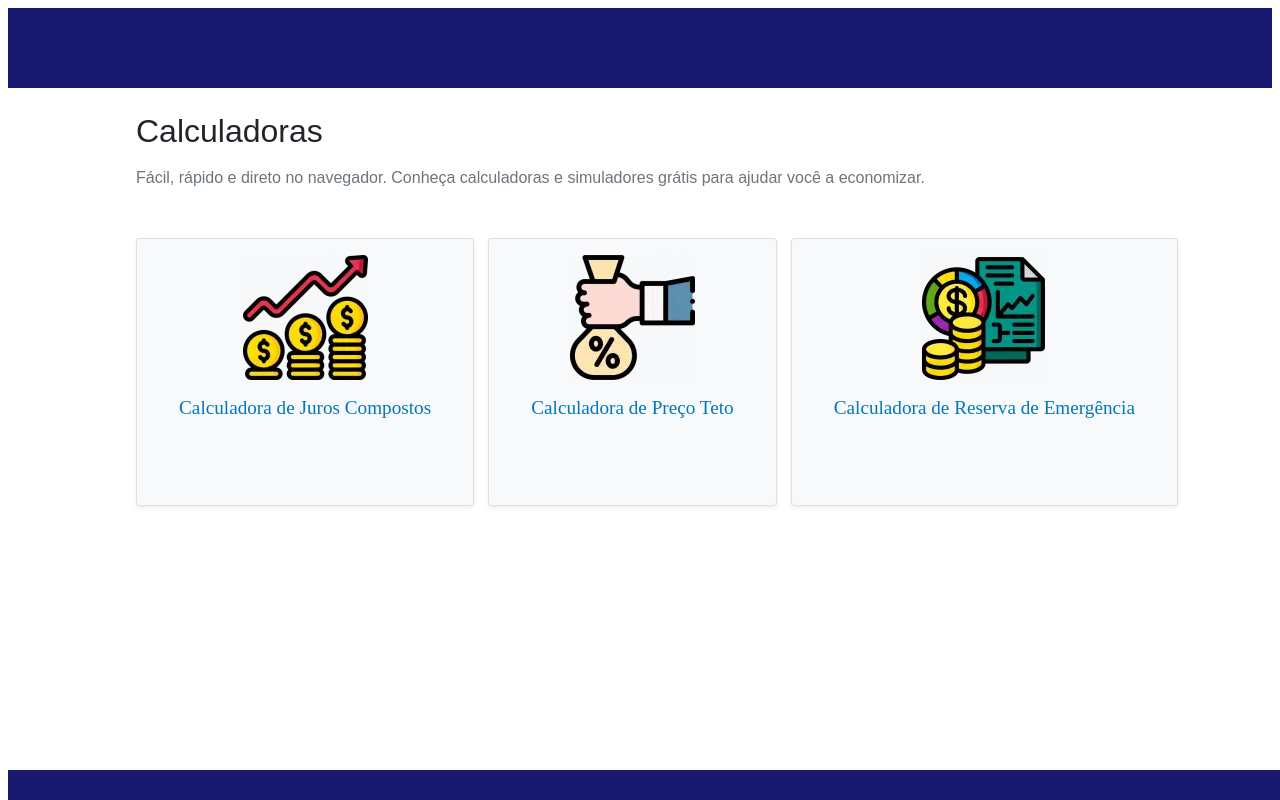
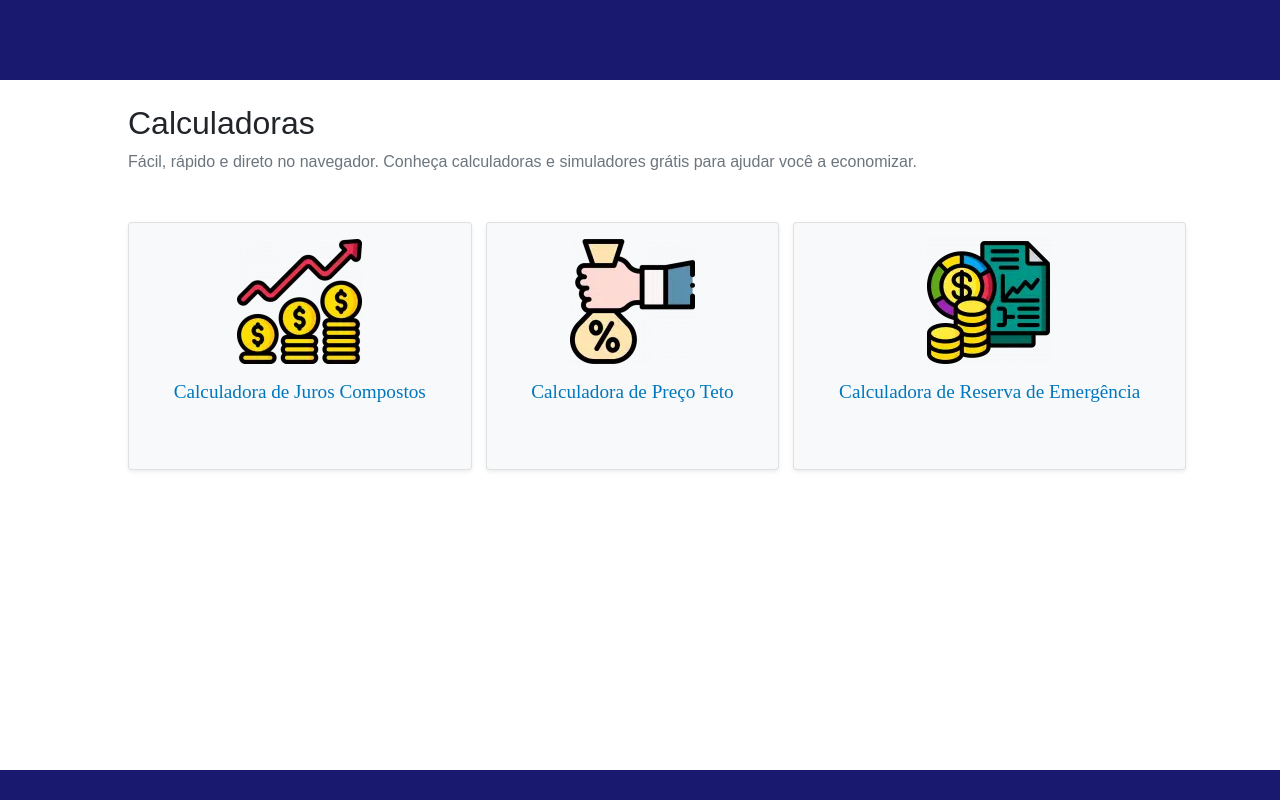
Before and after one commit to PedroPadilhaPortella/calculadora-investimentos, an Angular app: page /home in a window 1280 px wide. Built offline with nearby package versions, Linux system fonts and the light colour scheme.

Commit message:
fix: botao de link e margem do body

```diff
--- a/src/app/components/pages/calculadora-juros-compostos/calculadora-juros-compostos.component.scss
+++ b/src/app/components/pages/calculadora-juros-compostos/calculadora-juros-compostos.component.scss
@@ -63,7 +63,7 @@ main.calculadora-juros-compostos {
           margin-bottom: 0;
           display: block;
           width: 100%;
-          height: calc(1.5em + 0.75rem + 2px);
+          // height: calc(1.5em + 0.75rem + 2px);
           padding: 0.375rem 0.75rem;
           font-size: 1rem;
           font-weight: 400;
@@ -157,6 +157,8 @@ main.calculadora-juros-compostos {
       text-decoration: none;
       font-size: 1.2rem;
       line-height: 1.5;
+      border: none;
+      background-color: transparent;
     }
 
     .link:hover {
--- a/src/styles.scss
+++ b/src/styles.scss
@@ -1 +1,5 @@
 /* You can add global styles to this file, and also import other style files */
+*, html, body {
+  margin: 0;
+  padding: 0;
+}
```
